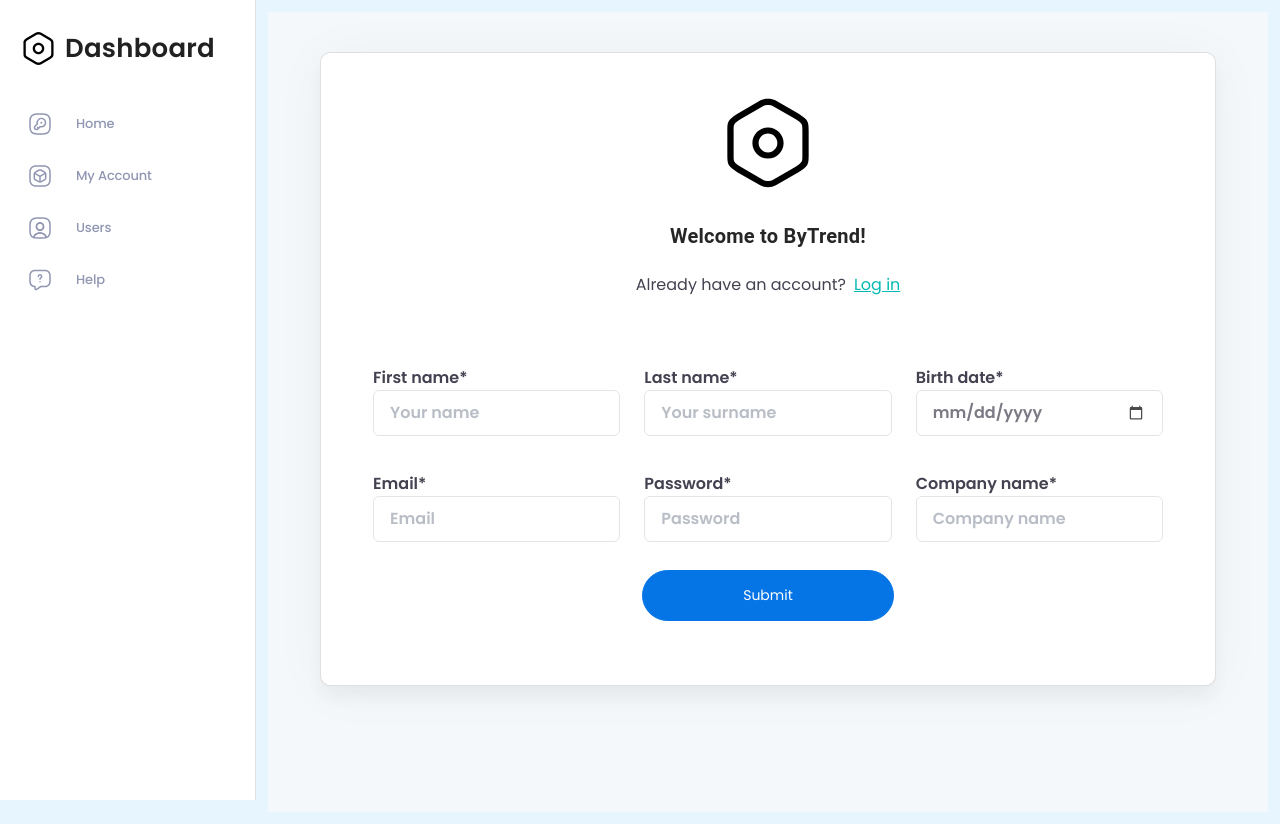
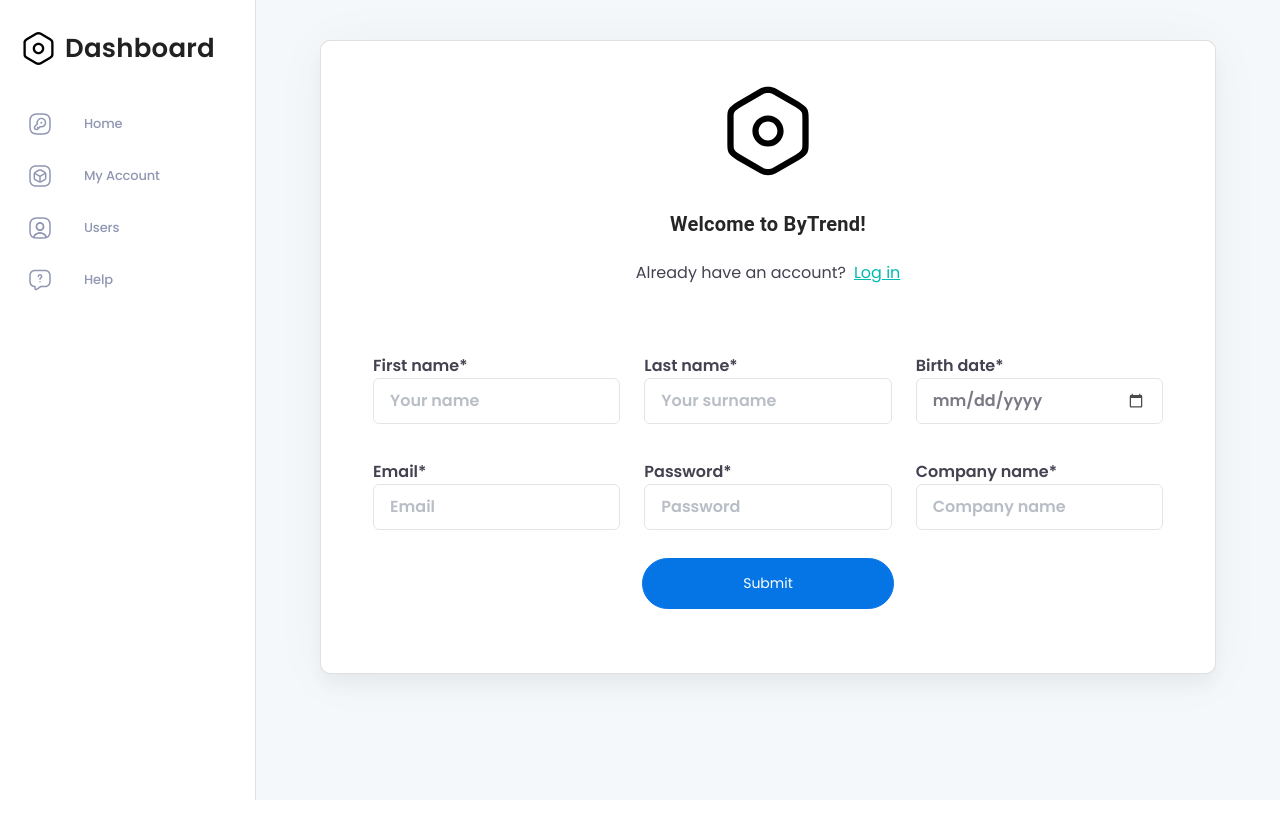
Before and after one commit to shakhbozpulatov/Community_Front, a Vue app: page /register in a window 1280 px wide. After the commit the page ends 800 px from the top, so only its background shows below. Built offline with nearby package versions, Linux system fonts and the light colour scheme; what vue-animate-number would draw is missing.

Commit message:
for changing location of project

```diff
--- a/package.json
+++ b/package.json
@@ -16,6 +16,7 @@
     "tailwindcss": "^2.2.8",
     "vue": "^2.6.14",
     "vue-animate-number": "^0.4.2",
+    "vue-material-design-icons": "^5.1.2",
     "vue-router": "^3.2.0",
     "vuetify": "^2.6.10",
     "vuex": "^3.4.0"
--- a/src/App.vue
+++ b/src/App.vue
@@ -1,52 +1,18 @@
 <template>
   <v-app id="app">
     <v-navigation-drawer
-      v-model="drawer"
       :mini-variant.sync="mini"
       app
       permanent
-      class="sidebar"
       expand-on-hover
+      v-if="sidebar"
     >
-      <div class="sidebar px-3 py-6">
-        <v-list-item class="mb-6 pl-2">
-          <div class="logo-wrap d-flex align-items-center">
-            <img :src="logo" alt="" />
-            <p class="logo_text mb-0 ml-2">Dashboard</p>
-          </div>
-
-          <!-- <v-btn class="sidebar-close-btn" icon @click.stop="mini = !mini">
-            <v-icon>mdi-chevron-left</v-icon>
-          </v-btn>-->
-        </v-list-item>
-
-        <v-list dense>
-          <div v-for="(item, index) in items" :key="index">
-            <v-list-item
-              class="sidebar-menu-item mb-3"
-              @mouseover="item.upHere = true"
-              @mouseleave="item.upHere = false"
-              link
-            >
-              <v-list-item-icon>
-                <img v-if="item.upHere === false" :src="item.icon" alt="" />
-                <img v-else :src="item.iconWhite" alt="" />
-              </v-list-item-icon>
-
-              <v-list-item-content class="list">
-                <v-list-item-title class="list_item">
-                  {{ item.title }}
-                </v-list-item-title>
-              </v-list-item-content>
-            </v-list-item>
-          </div>
-        </v-list>
-      </div>
+      <SidebarMenu />
     </v-navigation-drawer>
 
     <v-main>
       <!-- Provides the application the proper gutter -->
-      <v-container>
+      <v-container class="m-0 p-0">
         <!-- If using vue-router -->
         <router-view></router-view>
       </v-container>
@@ -55,47 +21,29 @@
   </v-app>
 </template>
 <script>
+import SidebarMenu from "./components/sidebarMenu.vue";
 export default {
   data() {
     return {
-      logo: require("../src/assets/images/logo.svg"),
-      drawer: true,
-      items: [
-        {
-          title: "Home",
-          upHere: false,
-          icon: require("../src/assets/images/key-square.svg"),
-          iconWhite: require("../src/assets/images/key-square-white.svg"),
-        },
-        {
-          title: "My Account",
-          upHere: false,
-          icon: require("../src/assets/images/3d-square.svg"),
-          iconWhite: require("../src/assets/images/3d-square-white.svg"),
-        },
-        {
-          title: "Users",
-          upHere: false,
-          icon: require("../src/assets/images/user-square.svg"),
-          iconWhite: require("../src/assets/images/user-square-white.svg"),
-        },
-        {
-          title: "Help",
-          upHere: false,
-          icon: require("../src/assets/images/message-question.svg"),
-          iconWhite: require("../src/assets/images/message-question-white.svg"),
-        },
-      ],
+      sidebar: false,
       mini: true,
     };
   },
+  components: { SidebarMenu },
+  created() {
+    this.sidebar = true;
+    this.$root.$refs.App = this;
+  },
 };
 </script>
-<style lang="scss">
+<style lang="scss" scoped>
 @import url("https://fonts.googleapis.com/css2?family=Poppins:ital,wght@0,100;0,200;0,300;0,400;0,500;0,600;0,700;0,800;0,900;1,100;1,200;1,300;1,400;1,500;1,600;1,700;1,800;1,900&display=swap");
 #app {
   background: #81cdff31;
   font-family: "Poppins", sans-serif;
+}
+.container {
+  max-width: 1400px !important;
 }
 .v-navigation-drawer--mini-variant {
   width: 67px !important;
@@ -103,42 +51,4 @@ export default {
 .v-list-item__icon {
   margin-right: 24px !important;
 }
-.sidebar {
-  .logo_text {
-    font-family: "Poppins", sans-serif;
-    font-weight: 600;
-    font-size: 26px;
-    line-height: 39px;
-    letter-spacing: 0.01em;
-  }
-  .sidebar-close-btn {
-    color: #5932ea;
-  }
-  .list {
-    &_item {
-      font-family: "Poppins", sans-serif;
-      font-weight: 500;
-      font-size: 14px;
-      line-height: 21px;
-      letter-spacing: -0.01em;
-      color: #9197b3;
-    }
-  }
-  &-menu-item {
-    transition: 0.2s all;
-    border-radius: 8px;
-  }
-  &-menu-item:hover {
-    background: #5932ea;
-    .list_item {
-      color: #fff;
-    }
-  }
-  &-menu-item:active {
-    background: #5932ea;
-    .list_item {
-      color: #fff;
-    }
-  }
-}
 </style>
--- /dev/null
+++ b/src/components/sidebarMenu.vue
@@ -0,0 +1,113 @@
+<template>
+  <div>
+    <div class="sidebar px-3 py-6">
+      <v-list-item class="mb-6 pl-2">
+        <div class="logo-wrap d-flex align-items-center">
+          <img :src="logo" alt="" />
+          <p class="logo_text mb-0 ml-2">Dashboard</p>
+        </div>
+
+        <!-- <v-btn class="sidebar-close-btn" icon @click.stop="mini = !mini">
+            <v-icon>mdi-chevron-left</v-icon>
+          </v-btn>-->
+      </v-list-item>
+
+      <v-list dense>
+        <div v-for="(item, index) in items" :key="index">
+          <v-list-item
+            class="sidebar-menu-item mb-3"
+            @mouseover="item.upHere = true"
+            @mouseleave="item.upHere = false"
+            link
+          >
+            <v-list-item-icon>
+              <img v-if="item.upHere === false" :src="item.icon" alt="" />
+              <img v-else :src="item.iconWhite" alt="" />
+            </v-list-item-icon>
+
+            <v-list-item-content class="list">
+              <v-list-item-title class="list_item">
+                {{ item.title }}
+              </v-list-item-title>
+            </v-list-item-content>
+          </v-list-item>
+        </div>
+      </v-list>
+    </div>
+  </div>
+</template>
+<script>
+export default {
+  data() {
+    return {
+      logo: require("../assets/images/logo.svg"),
+      items: [
+        {
+          title: "Home",
+          upHere: false,
+          icon: require("../assets/images/key-square.svg"),
+          iconWhite: require("../assets/images/key-square-white.svg"),
+        },
+        {
+          title: "My Account",
+          upHere: false,
+          icon: require("../assets/images/3d-square.svg"),
+          iconWhite: require("../assets/images/3d-square-white.svg"),
+        },
+        {
+          title: "Users",
+          upHere: false,
+          icon: require("../assets/images/user-square.svg"),
+          iconWhite: require("../assets/images/user-square-white.svg"),
+        },
+        {
+          title: "Help",
+          upHere: false,
+          icon: require("../assets/images/message-question.svg"),
+          iconWhite: require("../assets/images/message-question-white.svg"),
+        },
+      ],
+    };
+  },
+};
+</script>
+<style lang="scss" scoped>
+.sidebar {
+  .logo_text {
+    font-family: "Poppins", sans-serif;
+    font-weight: 600;
+    font-size: 26px;
+    line-height: 39px;
+    letter-spacing: 0.01em;
+  }
+  .sidebar-close-btn {
+    color: #5932ea;
+  }
+  .list {
+    &_item {
+      font-family: "Poppins", sans-serif;
+      font-weight: 500;
+      font-size: 14px;
+      line-height: 21px;
+      letter-spacing: -0.01em;
+      color: #9197b3;
+    }
+  }
+  &-menu-item {
+    transition: 0.2s all;
+    border-radius: 8px;
+  }
+  &-menu-item:hover {
+    background: #5932ea;
+    .list_item {
+      color: #fff;
+    }
+  }
+  &-menu-item:active {
+    background: #5932ea;
+    .list_item {
+      color: #fff;
+    }
+  }
+}
+</style>
--- /dev/null
+++ b/src/http-common.js
@@ -0,0 +1,8 @@
+import axios from "axios";
+
+export default axios.create({
+  baseURL: "http://localhost:5000/api",
+  headers: {
+    "Content-type": "application/json",
+  },
+});
--- a/src/main.js
+++ b/src/main.js
@@ -8,6 +8,7 @@ import vuetify from "@/plugins/vuetify";
 import "vuetify/dist/vuetify.min.css";
 import Vuetify from "vuetify";
 import VueAnimateNumber from "vue-animate-number";
+import "vue-material-design-icons/styles.css";
 
 import "bootstrap/dist/css/bootstrap.css";
 import "bootstrap-vue/dist/bootstrap-vue.css";
--- a/src/views/Dashboard.vue
+++ b/src/views/Dashboard.vue
@@ -11,10 +11,10 @@
             mt-1
           "
         >
-          <h3 class="m-0">Hello Durdona👋🏼</h3>
+          <h3 class="m-0">Hello Mbappe👋🏼</h3>
           <div class="input-wrap">
             <img src="../assets/images/icon-search.svg" alt="" />
-            <input type="search" class="bg-white" placeholder="Search" />
+            <input type="text" class="bg-white" placeholder="Search" />
           </div>
         </div>
 
@@ -82,9 +82,9 @@
           ></v-data-table>
         </div>
       </div>
-      <!-- <v-btn color="red lighten-2" class="m-3" dark @click="dialog = true">
+      <v-btn color="red lighten-2" class="m-3" dark @click="dialog = true">
         Add Stuff
-      </v-btn> -->
+      </v-btn>
 
       <!-- {{ newStaff }} -->
     </template>
@@ -303,7 +303,7 @@ export default {
     postNewStaffData() {
       let token = localStorage.getItem("token");
       console.log("token: ", token);
-      console.log("_id: ", this.newStaff._id);
+      console.log("_id: ", this.newStaff);
       axios
         .post(
           `http://localhost:5000/api/addstaff/${this.newStaff._id}`,
--- a/src/views/Home.vue
+++ b/src/views/Home.vue
@@ -107,21 +107,25 @@ export default {
   methods: {
     loginSubmit() {
       axios
-        .post("http://localhost:5000/api/login/", {
+        .post("http://localhost:5000/api/user/login/", {
           email: this.loginData.email,
           password: this.loginData.password,
         })
         .then((res) => {
           console.log("loginData", res);
-          this.$store.state.superUser = res.data.user;
+          this.$store.state.superUser = res.data.data;
           this.$store.state.token = res.data.token;
           localStorage.setItem("token", res.data.token);
           this.$router.push("/");
+          this.$root.$refs.App.sidebar = true;
         })
         .catch((err) => {
           console.log(err);
         });
     },
+  },
+  created() {
+    this.$root.$refs.App.sidebar = false;
   },
 };
 </script>
--- a/src/views/Register.vue
+++ b/src/views/Register.vue
@@ -98,7 +98,7 @@ export default {
   methods: {
     loginSubmit() {
       axios
-        .post("http://localhost:5000/api/superuser/", {
+        .post("http://localhost:5000/api/superuser/register/", {
           name: this.registerData.name,
           surname: this.registerData.surname,
           email: this.registerData.email,
```
Also changed, not shown: 1 other file (tests, documents, lock files or other folders).
